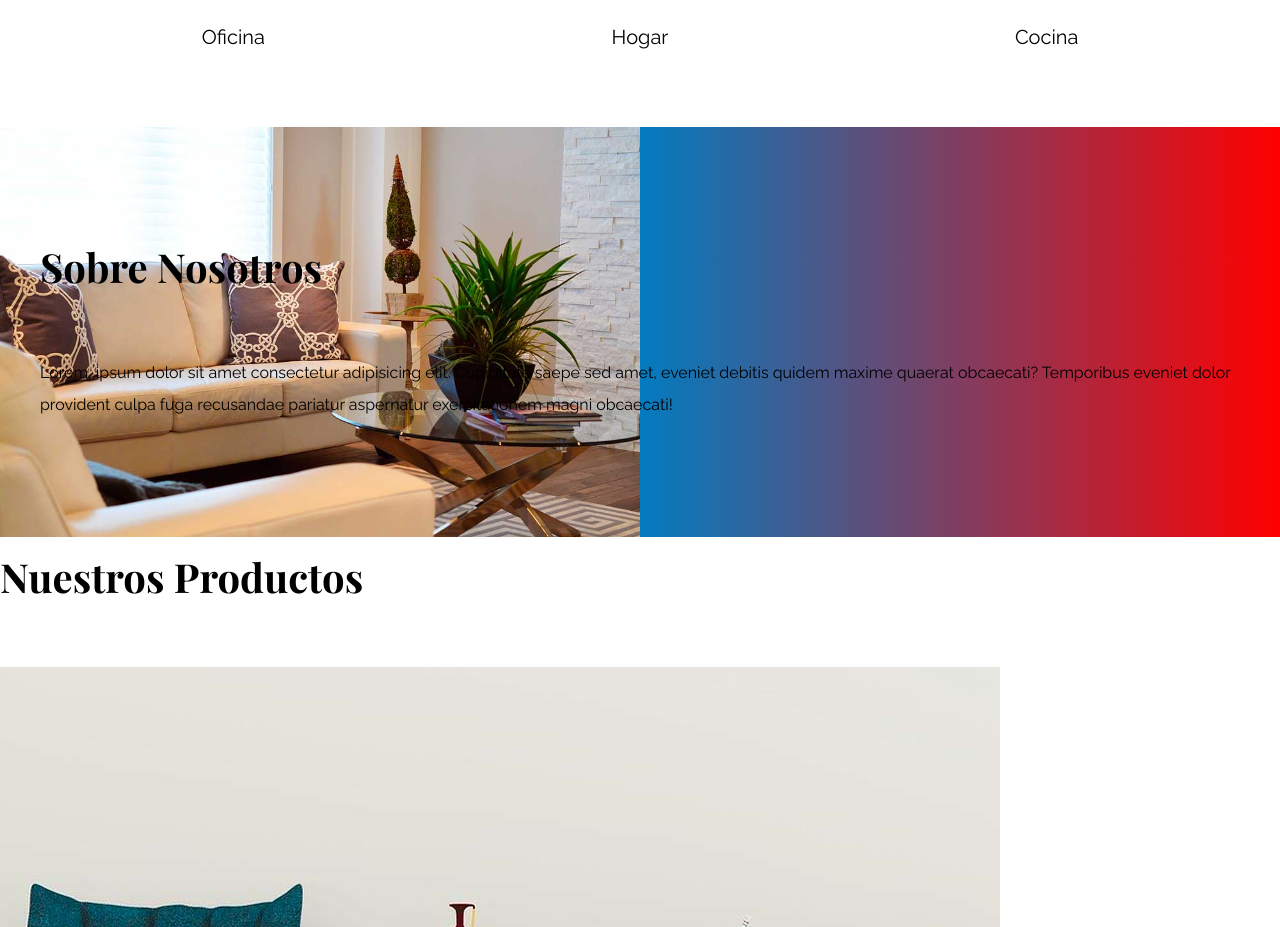
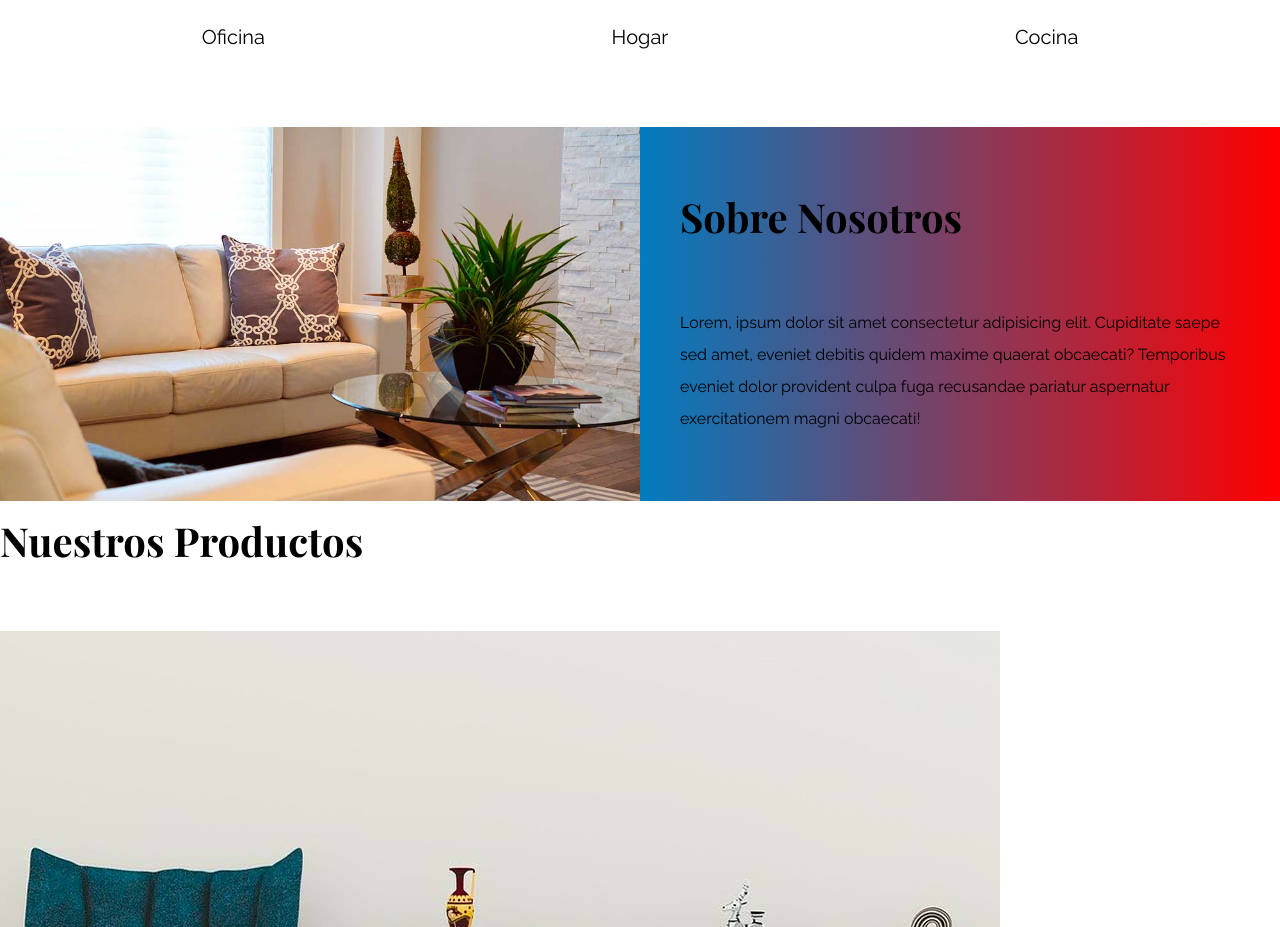
Before and after one commit to jonma0107/ecommerce, a plain HTML site: page index.html in a window 1280 px wide. Shown: the part 1263-2190 px from the top of the page. Drawn offline with nearby package versions, Linux system fonts and the light colour scheme.

Commit message:
ecommerce

```diff
--- a/css/style.css
+++ b/css/style.css
@@ -116,12 +116,22 @@ section h2 span {
 .sobre-nosotros {
   background-image: linear-gradient(to right, transparent 50%, #037bc0 50%, red 100%), url(../img/nosotros.jpg);
   background-position: left center;
-  padding: 10rem 0;
+  padding: 5rem 0;
   background-repeat: no-repeat;
   background-size: 100%, 50%;
   margin-top: 5rem;
+}
 
+.sobre-nosotros-grid {
+  display: grid;
+  grid-template-columns: repeat(2, 1fr);
+  column-gap: 8rem;
 }
+
+.texto-nosotros {
+  grid-column: 2 / 3;
+}
+
 
 /* footer nav a:nth-child(2){
     text-transform: uppercase;
--- a/index.html
+++ b/index.html
@@ -52,13 +52,15 @@
     </section><!-- Sección Categorias -->
 
     <section class="sobre-nosotros">
-      <div class="contenedor">
+      <div class="contenedor sobre-nosotros-grid">
+        <div class="texto-nosotros">
           <h2>Sobre Nosotros</h2>
           <p>
             Lorem, ipsum dolor sit amet consectetur adipisicing elit. Cupiditate saepe sed amet, eveniet debitis
             quidem maxime quaerat obcaecati? Temporibus eveniet dolor provident culpa fuga recusandae pariatur
             aspernatur exercitationem magni obcaecati!
           </p>
+        </div>
       </div>
     </section><!-- Sección sobre nosotros -->
 
```
Lines whose indentation alone changed are shown as unchanged.
